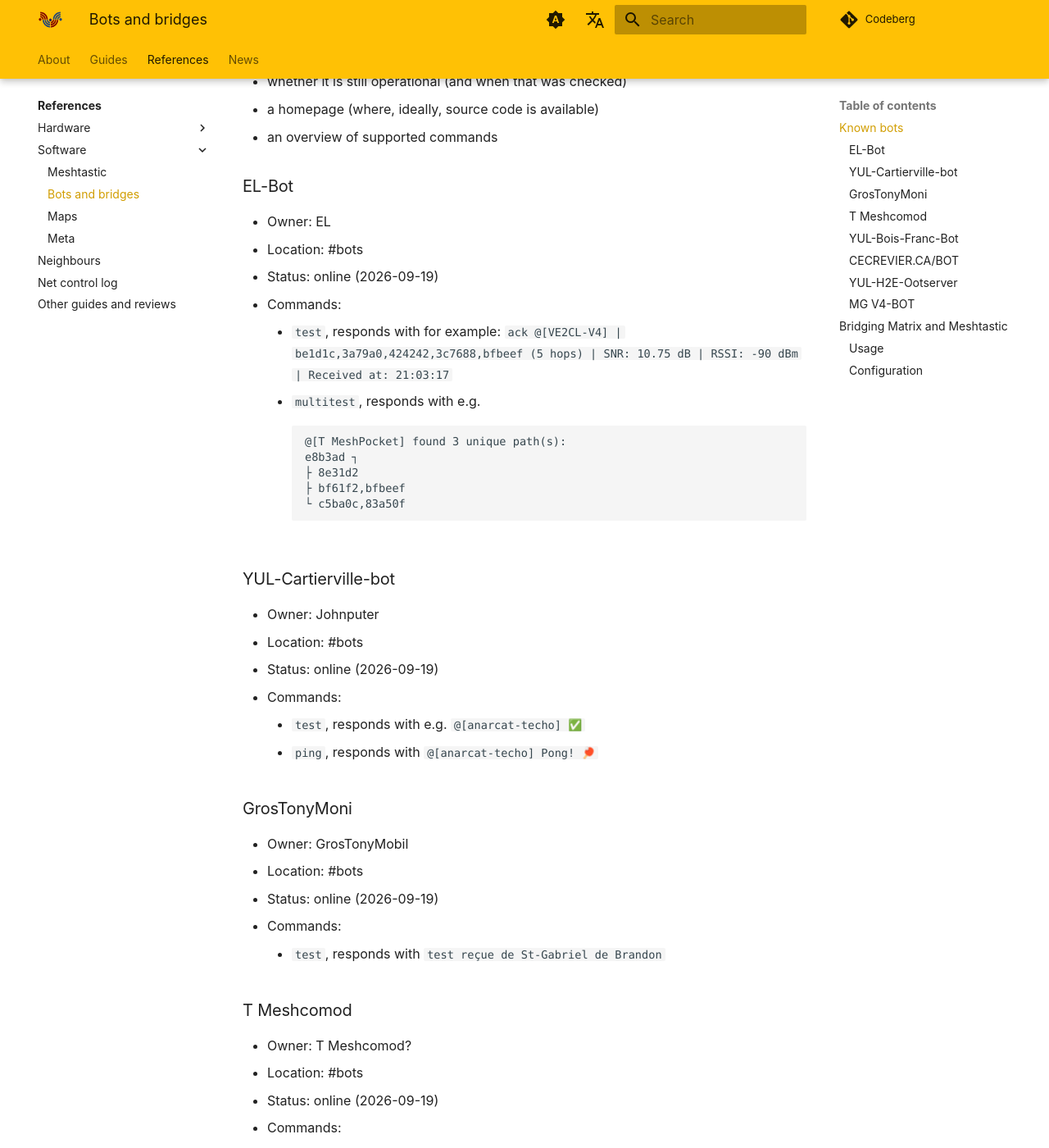
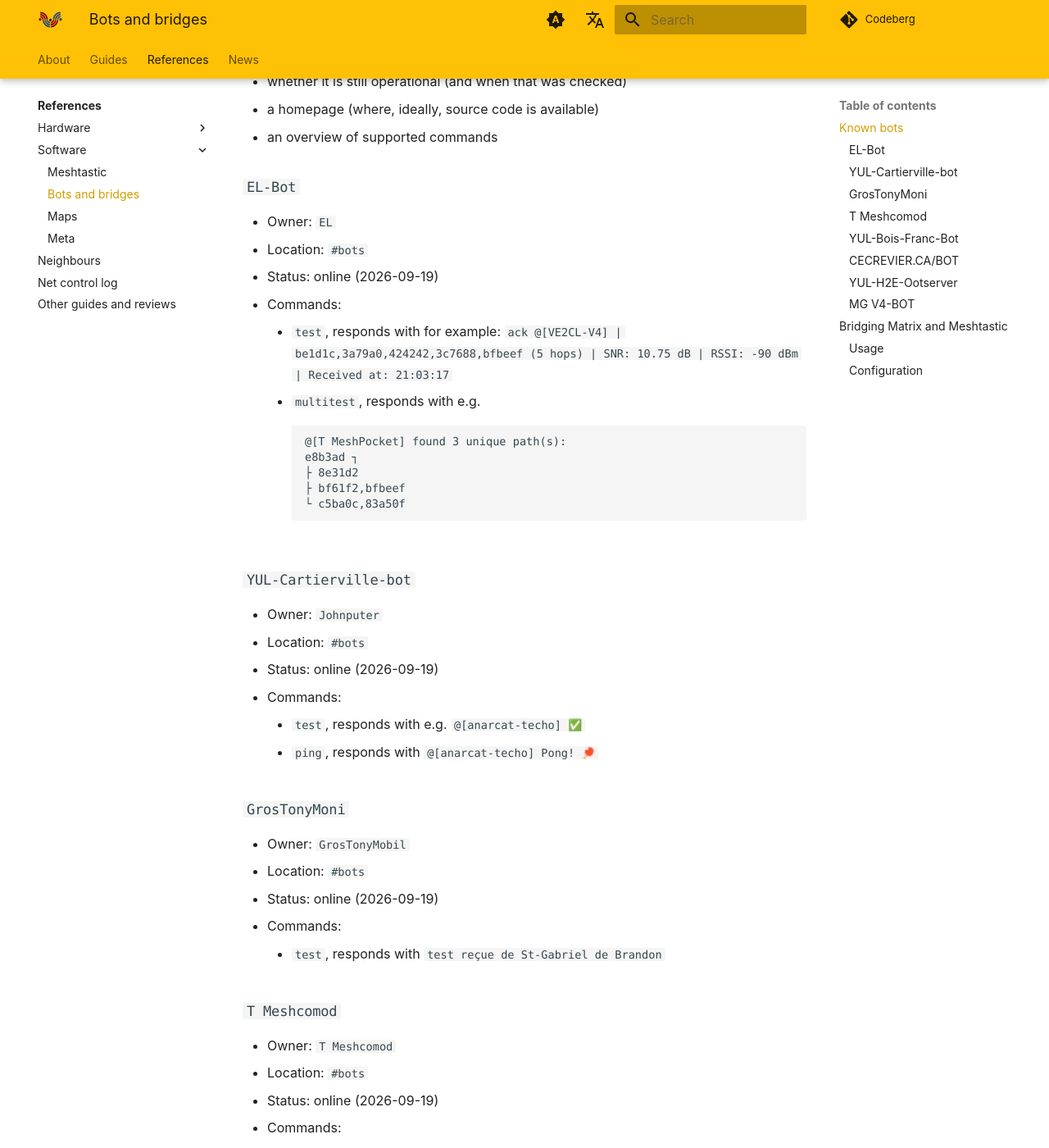
Before and after one commit to ReseauLibre/lora.reseaulibre.ca, an MkDocs documentation site: the page built from docs/references/software/bots.md, in a window 1280 px wide and 1400 px high, scrolled down 660 px. Shown: the whole window at 82% size. Built offline with MkDocs 1.6.1 and Material for MkDocs 9.7.7, drawn with Linux system fonts in a browser that asks for light colours; plug-ins that fetch from the network failed and are left out; comment, search, counter and statistics services are not loaded; some of the changed text lies outside the part shown.

Commit message:
spellcheck

```diff
--- a/docs/references/software/bots.md
+++ b/docs/references/software/bots.md
@@ -25,10 +25,10 @@
 - a homepage (where, ideally, source code is available)
 - an overview of supported commands
 
-### EL-Bot
+### `EL-Bot`
 
-- Owner: EL
-- Location: #bots
+- Owner: `EL`
+- Location: `#bots`
 - Status: online (2026-09-19)
 - Commands:
 
@@ -41,27 +41,27 @@
             ├ bf61f2,bfbeef
             └ c5ba0c,83a50f
 
-### YUL-Cartierville-bot
+### `YUL-Cartierville-bot`
 
-- Owner: Johnputer
-- Location: #bots
+- Owner: `Johnputer`
+- Location: `#bots`
 - Status: online (2026-09-19)
 - Commands:
     - `test`, responds with e.g. `@[anarcat-techo] ✅`
     - `ping`, responds with `@[anarcat-techo] Pong! 🏓`
 
-### GrosTonyMoni
+### `GrosTonyMoni`
 
-- Owner: GrosTonyMobil
-- Location: #bots
+- Owner: `GrosTonyMobil`
+- Location: `#bots`
 - Status: online (2026-09-19)
 - Commands:
     - `test`, responds with `test reçue de St-Gabriel de Brandon`
 
-### T Meshcomod
+### `T Meshcomod`
 
-- Owner: T Meshcomod?
-- Location: #bots
+- Owner: `T Meshcomod`
+- Location: `#bots`
 - Status: online (2026-09-19)
 - Commands:
     - `test`, responds with `🤖 Copy, @[Vanfax v4] @ 21:43
@@ -71,10 +71,10 @@
 (roll), hamcall, hello` `(2/3) (hi/hey/+28), help (cmd/commands), joke (jokes/dadjoke/+10), mbx, moon, path (decode/route), ping (test), repeater (rp), schedule,`
 - Announces new prefix collisions: `Prefix collision: new repeater YOW_Conroy_Repeater shares prefix f0 with Rename_1, YUL-Ste-Julie-Rep2`
 
-### YUL-Bois-Franc-Bot
+### `YUL-Bois-Franc-Bot`
 
 - Owner: ?
-- Location: #bots
+- Location: `#bots`
 - Status: unresponsive (2026-09-19)
 - Commands:
     - `test`, responds with e.g.
@@ -83,28 +83,28 @@
             📡 3 hops (2f52→c5ba→4444→b9bf)
             💬 ping • test • metar [iata] • clipboard`
 
-### CECREVIER.CA/BOT
+### `CECREVIER.CA/BOT`
 
 - Owner: ?
-- Location: #bots
+- Location: `#bots`
 - Status: unresponsive (2026-09-19)
 - Homepage: https://cecrevier.ca/bot/
 - Commands:
     - `test`, responds with e.g. `Vanfax v4: 2 hops: bf61f2>38f52c | clock offset +3s`
 
-### YUL-H2E-Ootserver
+### `YUL-H2E-Ootserver`
 
-- Owner: Oots
-- Location: #meteo
+- Owner: `Oots`
+- Location: `#meteo`
 - Status: online (2026-09-19)
 - Commands:
     - `!weather LOCATION`, responds with `Montréal: 12C, Clear sky`
     - `!forecast LOCATION`, responds with `Pointe-Au-Pere 5d: | Sun 9/8C Broken | Mon 12/7C Light | Tue 12/9C Clear | Wed 12/9C Clear | Thu 13/11C Clear`
 
-### MG V4-BOT
+### `MG V4-BOT`
 
-- Owner: MG V4-mini
-- Location: #bots
+- Owner: `MG V4-mini`
+- Location: `#bots`
 - Status: online (2026-09-19)
 - Commands: astronomy commands, see `mg help` for details, examples:
     - `mg sun` responds with:
```
Also changed, not shown: docs/guides/index.md (+1 -1 lines), docs/references/software/index.md (+1 -1 lines), 1 other file.
